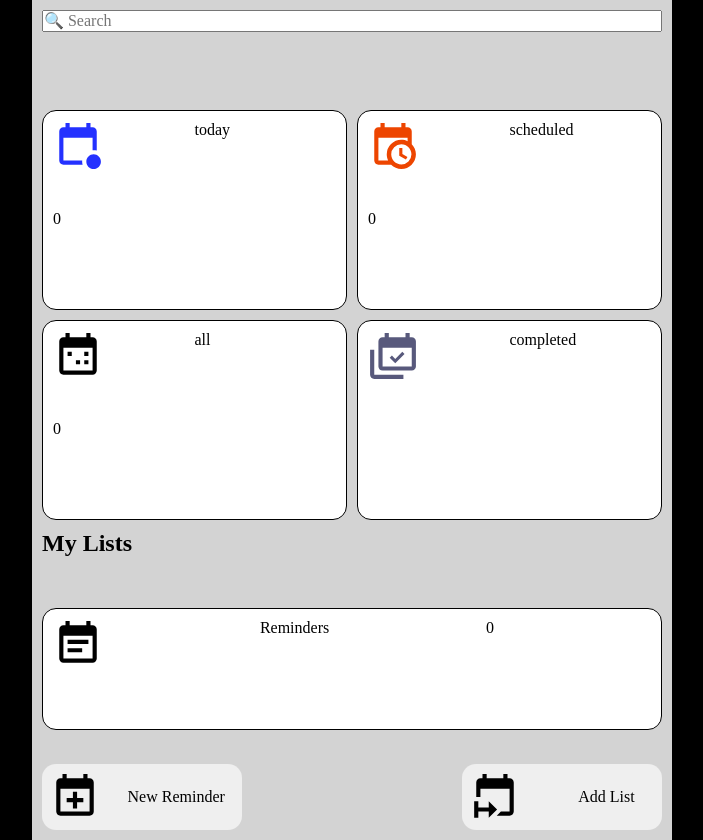
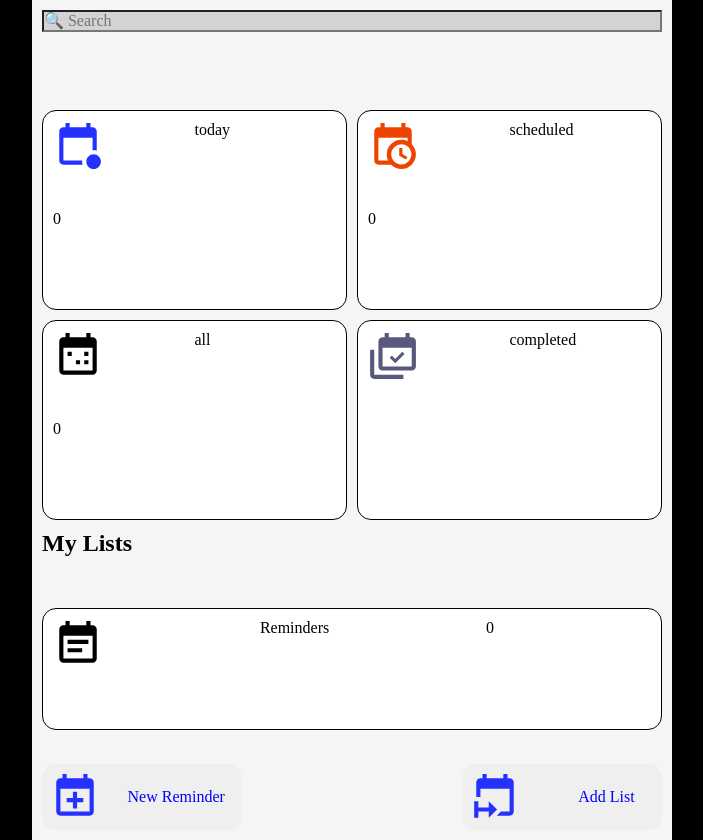
Before and after one commit to bwd202/to-do-list, a website built with webpack: page src/index.html in a window 1280 px wide. Shown: the whole page, without its empty margins (288-991 px from the left). Built offline with nearby package versions, Linux system fonts and the light colour scheme.

Commit message:
add background colors

```diff
--- a/src/index.html
+++ b/src/index.html
@@ -21,7 +21,7 @@
             </article>
             </main>
            <footer>
-            <button id="new-reminder" class="button"><img src="./icons/calendar-plus.svg" width="50" height="50" alt="">New Reminder</button>
+            <button id="new-reminder" class="button"><img src="./icons/calendar-plus.svg" width="50" height="50" alt="" class="filter-blue">New Reminder</button>
             <div id="reminder-modal" class="modal " hidden>
                 <form action="/">
                     <span id="reminder-modal-close-btn" class="button modal-btn">&times;</span>
@@ -37,7 +37,7 @@
 
                 </form>
             </div>
-            <button id="add-list" class="button"><img src="./icons/calendar-start.svg" width="50" height="50" alt="">Add List</button>
+            <button id="add-list" class="button"><img src="./icons/calendar-start.svg" width="50" height="50" alt="" class="filter-blue">Add List</button>
             <div id="list-modal" class="modal" hidden>
                 <form action="/">
                     <span id="list-modal-close-btn" class="button modal-btn">&times;</span>
--- a/src/style.css
+++ b/src/style.css
@@ -73,6 +73,7 @@ footer button {
     border: 0;
     border-radius: 14px;
     padding: 8px;
+    color: blue;
 }
 
 footer form {
@@ -97,11 +98,15 @@ footer form {
     background-color: white;
     grid-template-rows: 100px 1fr 100px;
     grid-template-areas: 'header header' 'main main' 'footer footer';
-    background-color: lightgray;
+    background-color: whitesmoke;
 }
 
 #reminder-modal input {
     width: 150px;
+}
+
+#search {
+    background-color: lightgrey;
 }
 
 /* #list-modal {
```
Also changed, not shown: dist/index.html, dist/main.js, 1 other file.
